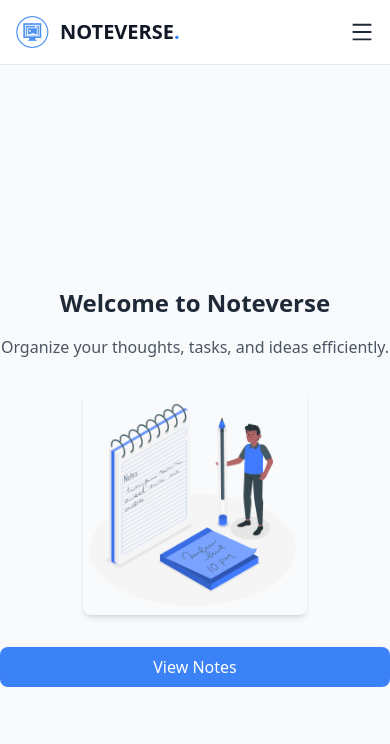
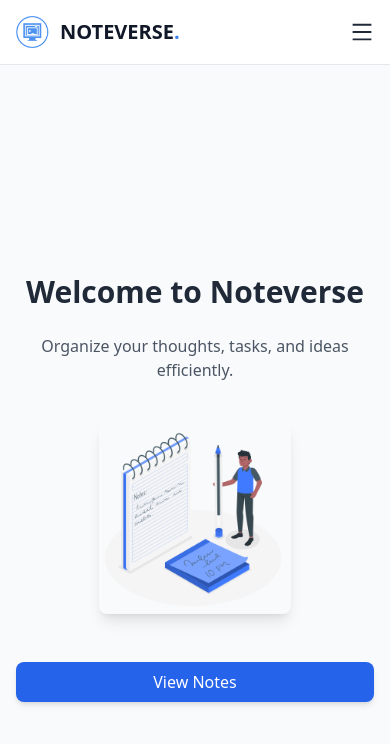
Before and after one commit to TeguhBagasM/noteverse, a Next.js app: page / in a window 390 px wide. Shown: the top 744 px of the page. Built offline with nearby package versions, Linux system fonts and the light colour scheme; no server answers.

Commit message:
style(modal): update text color

```diff
--- a/app/page.tsx
+++ b/app/page.tsx
@@ -11,36 +11,34 @@ export default function Home() {
   };
 
   return (
-    <>
-      <section className="flex items-center justify-center h-screen bg-slate-50">
-        <div className="container flex flex-col gap-4 text-center">
-          <h1 className="text-2xl sm:text-4xl md:text-5xl text-gray-800 font-black">
+    <section className="flex items-center justify-center min-h-screen bg-slate-50 py-8">
+      <div className="container flex flex-col gap-6 text-center px-4">
+        <h1 className="text-3xl sm:text-4xl md:text-5xl text-gray-800 font-extrabold leading-tight">
           Welcome to Noteverse
         </h1>
-          <p className="max-w-[36rem] mx-auto text-muted-foreground sm:text-lg text-gray-600">
+        <p className="max-w-lg mx-auto text-muted-foreground sm:text-lg text-gray-600">
           Organize your thoughts, tasks, and ideas efficiently.
         </p>
 
-          <div className="relative w-56 h-56 mx-auto mt-4">
+        <div className="relative w-48 h-48 mx-auto mt-4 sm:w-56 sm:h-56">
           <Image
             src="/images/hero-notes.png"
             alt="Noteverse hero image"
             layout="fill"
             objectFit="contain"
-              className="rounded-lg shadow-md"
+            className="rounded-lg shadow-lg"
           />
         </div>
 
-          <div className="flex flex-col gap-3 justify-center sm:flex-row mt-4">
+        <div className="flex flex-col sm:flex-row gap-4 justify-center mt-6">
           <button
             onClick={handleNotesPublic}
-              className="bg-blue-500 text-white py-2 px-4 rounded-lg hover:bg-blue-600 transition duration-300"
+            className="bg-blue-600 text-white py-2 px-6 rounded-lg shadow-md hover:bg-blue-700 transition duration-300"
           >
             View Notes
           </button>
         </div>
       </div>
     </section>
-    </>
   );
 }
--- a/components/notes/create-note-modal.tsx
+++ b/components/notes/create-note-modal.tsx
@@ -46,7 +46,7 @@ const CreateNoteModal: React.FC = () => {
                   type="text"
                   id="title"
                   name="title"
-                  className="input input-bordered bg-gray-100"
+                  className="input input-bordered bg-gray-100 text-gray-600"
                   required
                 />
               </div>
@@ -57,7 +57,7 @@ const CreateNoteModal: React.FC = () => {
                 <textarea
                   id="description"
                   name="description"
-                  className="textarea textarea-bordered bg-gray-100 h-24"
+                  className="textarea textarea-bordered bg-gray-100 text-gray-600 h-24"
                   required
                 ></textarea>
               </div>
--- a/components/notes/edit-note-modal.tsx
+++ b/components/notes/edit-note-modal.tsx
@@ -42,7 +42,7 @@ const EditNoteModal: React.FC<EditNoteModalProps> = ({ note, onClose, onUpdate }
               id="title"
               name="title"
               defaultValue={note.title}
-              className="input input-bordered bg-gray-100"
+              className="input input-bordered bg-gray-100 text-gray-600"
               required
             />
           </div>
@@ -54,7 +54,7 @@ const EditNoteModal: React.FC<EditNoteModalProps> = ({ note, onClose, onUpdate }
               id="description"
               name="description"
               defaultValue={note.description}
-              className="textarea textarea-bordered bg-gray-100 h-24"
+              className="textarea textarea-bordered bg-gray-100 text-gray-600 h-24"
               required
             ></textarea>
           </div>
```
Lines whose indentation alone changed are shown as unchanged.
